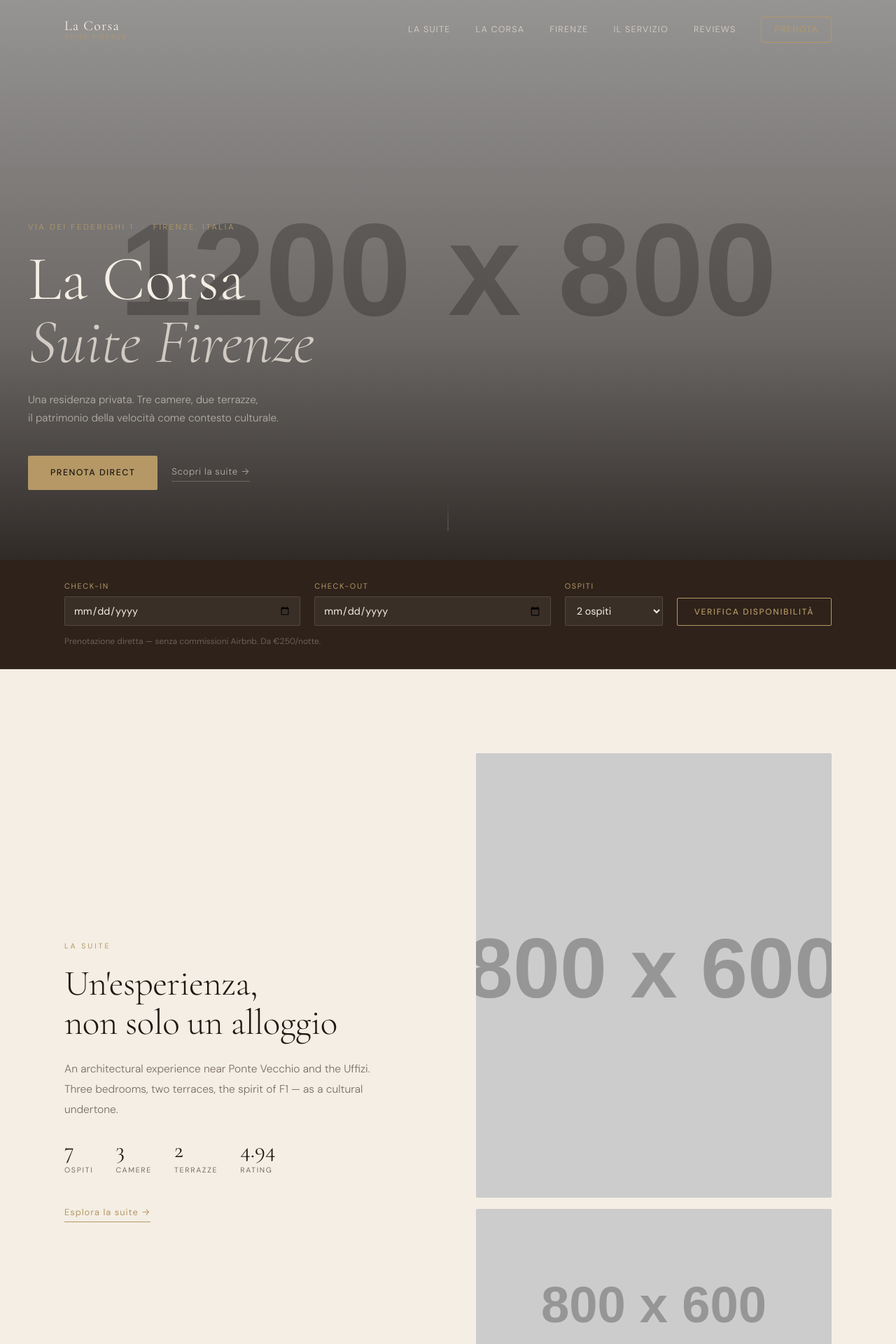
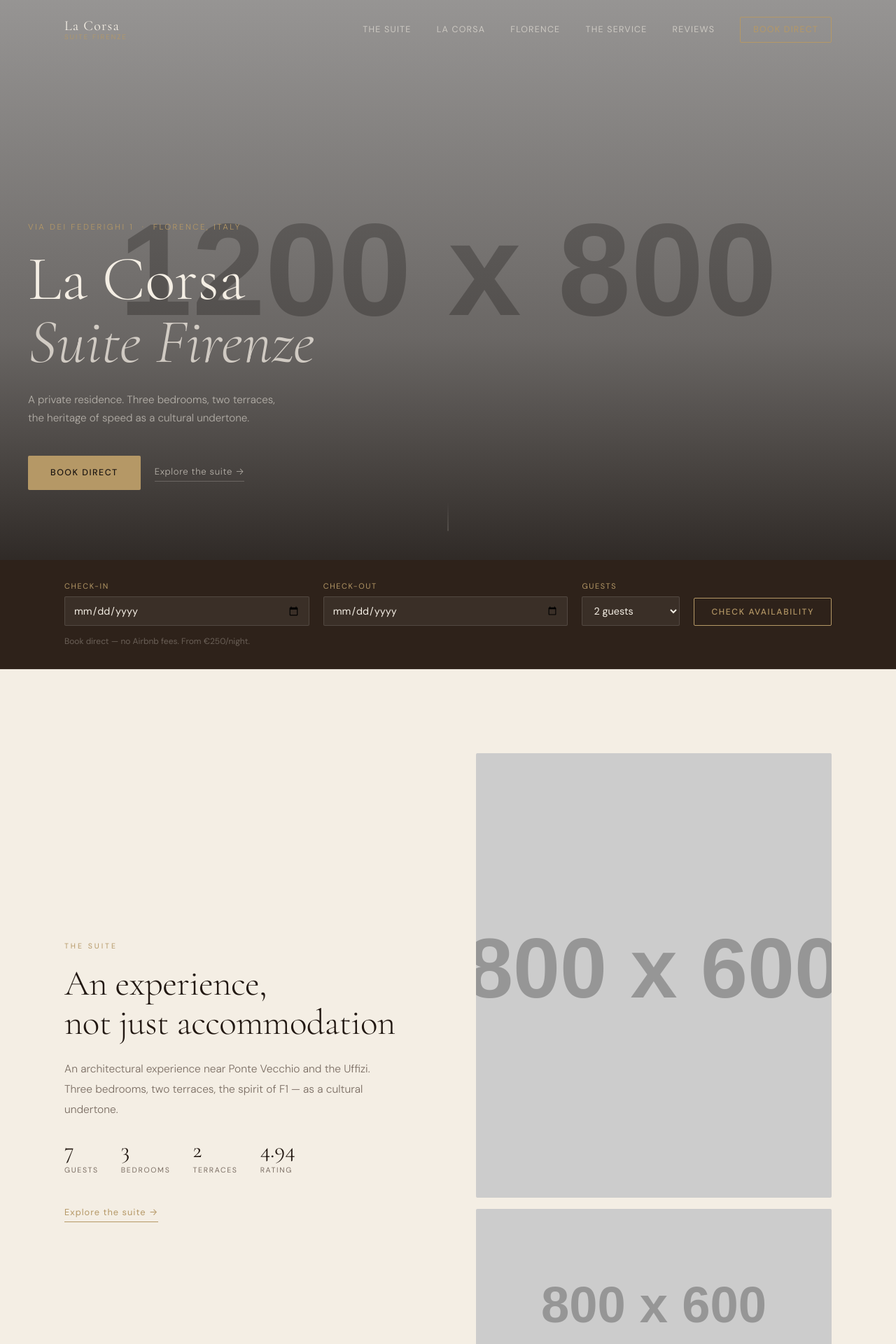
Before and after one commit to reel2map/VoxPoint, a FastAPI app: page / in a window 1280 px wide. Shown: the top 1920 px of the page at 70% size. Run offline with FastAPI, Linux system fonts and the light colour scheme; grey boxes labelled with a size stand in for pictures from a placeholder-image service; some libraries are stand-ins or nearby versions.

Commit message:
fix: switch all UI text to English
Replace Italian copy with English throughout home.html and base.html.
Brand names (La Corsa, Suite Firenze, Firenze) remain as proper nouns.

https://claude.ai/code/session_014UvxTszM6cQo2r6rA7AkBH

```diff
--- a/agentstay/api/templates/base.html
+++ b/agentstay/api/templates/base.html
@@ -57,12 +57,12 @@
         <span class="logo-suite">Suite Firenze</span>
       </a>
       <nav class="nav">
-        <a href="/penthouse-florence">La Suite</a>
+        <a href="/penthouse-florence">The Suite</a>
         <a href="/#la-corsa">La Corsa</a>
-        <a href="/#firenze">Firenze</a>
-        <a href="/#servizio">Il Servizio</a>
+        <a href="/#firenze">Florence</a>
+        <a href="/#servizio">The Service</a>
         <a href="/reviews">Reviews</a>
-        <a href="/book" class="nav-book">Prenota</a>
+        <a href="/book" class="nav-book">Book Direct</a>
       </nav>
       <button class="nav-toggle" aria-label="Menu">
         <span></span><span></span><span></span>
@@ -79,7 +79,7 @@
       <div class="footer-top">
         <div class="footer-brand">
           <div class="footer-logo">La Corsa<br><em>Suite Firenze</em></div>
-          <p class="footer-address">Via dei Federighi 1<br>50123 Firenze, Italia</p>
+          <p class="footer-address">Via dei Federighi 1<br>50123 Florence, Italy</p>
         </div>
         <div class="footer-contact">
           <a href="tel:+393311385266">+39 331 138 5266</a>
@@ -87,17 +87,17 @@
           <a href="mailto:pent.house.f1.florence@gmail.com">pent.house.f1.florence@gmail.com</a>
         </div>
         <div class="footer-nav">
-          <a href="/penthouse-florence">La Suite</a>
-          <a href="/availability">Disponibilità</a>
-          <a href="/reviews">Recensioni</a>
-          <a href="/location">Posizione</a>
-          <a href="/book">Prenota Direct</a>
-          <a href="/contact">Contatti</a>
+          <a href="/penthouse-florence">The Suite</a>
+          <a href="/availability">Availability</a>
+          <a href="/reviews">Reviews</a>
+          <a href="/location">Location</a>
+          <a href="/book">Book Direct</a>
+          <a href="/contact">Contact</a>
           <a href="/faq">FAQ</a>
         </div>
         <div class="footer-nav">
-          <a href="/blog">Editoriale</a>
-          <a href="/booking-policies">Politiche</a>
+          <a href="/blog">Editorial</a>
+          <a href="/booking-policies">Policies</a>
           <a href="{{ property.airbnb_url }}" target="_blank" rel="noopener">Airbnb</a>
           <a href="/api">API</a>
           <a href="/sitemap.xml">Sitemap</a>
--- a/agentstay/api/templates/home.html
+++ b/agentstay/api/templates/home.html
@@ -45,12 +45,12 @@
   <div class="hero-bg" style="background-image: url('{{ property.photos[0].url }}');"></div>
   <div class="hero-overlay"></div>
   <div class="hero-content">
-    <p class="hero-eyebrow">Via dei Federighi 1 &nbsp;·&nbsp; Firenze, Italia</p>
+    <p class="hero-eyebrow">Via dei Federighi 1 &nbsp;·&nbsp; Florence, Italy</p>
     <h1 class="hero-title">La Corsa<br><em>Suite Firenze</em></h1>
-    <p class="hero-sub">Una residenza privata. Tre camere, due terrazze,<br>il patrimonio della velocità come contesto culturale.</p>
+    <p class="hero-sub">A private residence. Three bedrooms, two terraces,<br>the heritage of speed as a cultural undertone.</p>
     <div class="hero-actions">
-      <a href="/book" class="btn-hero-primary">Prenota direct</a>
-      <a href="/penthouse-florence" class="btn-hero-ghost">Scopri la suite →</a>
+      <a href="/book" class="btn-hero-primary">Book direct</a>
+      <a href="/penthouse-florence" class="btn-hero-ghost">Explore the suite →</a>
     </div>
   </div>
   <div class="hero-scroll-hint">
@@ -73,16 +73,16 @@
         <input type="date" name="check_out" required>
       </div>
       <div class="bfield bfield-sm">
-        <label>Ospiti</label>
+        <label>Guests</label>
         <select name="guests">
           {% for i in range(1, 8) %}
-          <option value="{{ i }}" {% if i == 2 %}selected{% endif %}>{{ i }}{% if i == 1 %} ospite{% else %} ospiti{% endif %}</option>
+          <option value="{{ i }}" {% if i == 2 %}selected{% endif %}>{{ i }} guest{{ 's' if i > 1 else '' }}</option>
           {% endfor %}
         </select>
       </div>
-      <button type="submit" class="btn-search">Verifica disponibilità</button>
+      <button type="submit" class="btn-search">Check availability</button>
     </form>
-    <p class="booking-note">Prenotazione diretta — senza commissioni Airbnb. Da €{{ property.pricing.seasons[0].per_night }}/notte.</p>
+    <p class="booking-note">Book direct — no Airbnb fees. From €{{ property.pricing.seasons[0].per_night }}/night.</p>
   </div>
 </section>
 
@@ -93,16 +93,16 @@
   <div class="container">
     <div class="editorial-grid editorial-img-right">
       <div class="editorial-text">
-        <p class="editorial-label">La Suite</p>
-        <h2 class="editorial-heading">Un'esperienza,<br>non solo un alloggio</h2>
+        <p class="editorial-label">The Suite</p>
+        <h2 class="editorial-heading">An experience,<br>not just accommodation</h2>
         <p class="editorial-body">{{ property.subtitle }}</p>
         <ul class="suite-facts">
-          <li><span class="fact-num">{{ property.capacity.max_guests }}</span><span class="fact-lbl">Ospiti</span></li>
-          <li><span class="fact-num">{{ property.capacity.bedrooms }}</span><span class="fact-lbl">Camere</span></li>
-          <li><span class="fact-num">2</span><span class="fact-lbl">Terrazze</span></li>
+          <li><span class="fact-num">{{ property.capacity.max_guests }}</span><span class="fact-lbl">Guests</span></li>
+          <li><span class="fact-num">{{ property.capacity.bedrooms }}</span><span class="fact-lbl">Bedrooms</span></li>
+          <li><span class="fact-num">2</span><span class="fact-lbl">Terraces</span></li>
           <li><span class="fact-num">{{ property.trust.overall }}</span><span class="fact-lbl">Rating</span></li>
         </ul>
-        <a href="/penthouse-florence" class="editorial-link">Esplora la suite →</a>
+        <a href="/penthouse-florence" class="editorial-link">Explore the suite →</a>
       </div>
       <div class="editorial-visual">
         <div class="editorial-img-wrap">
@@ -128,7 +128,7 @@
     {% endfor %}
   </div>
   <div class="container mosaic-cta">
-    <a href="/penthouse-florence" class="editorial-link-sm">Tutte le foto →</a>
+    <a href="/penthouse-florence" class="editorial-link-sm">All photos →</a>
   </div>
 </section>
 
@@ -145,12 +145,12 @@
       </div>
       <div class="editorial-text">
         <p class="editorial-label editorial-label-red">La Corsa</p>
-        <h2 class="editorial-heading">La velocità<br>come cultura</h2>
-        <p class="editorial-body">F1 non è decorazione — è contesto. L'estetica della disciplina, della concentrazione, della precisione assoluta. Archivio visivo, texture di metallo e gomma, lo sguardo del pilota nel momento prima dello scatto.</p>
-        <p class="editorial-body">Non caos. Non rumore. <em>Controllo.</em></p>
+        <h2 class="editorial-heading">Speed as<br>culture</h2>
+        <p class="editorial-body">F1 is not decoration — it's context. The aesthetic of discipline, concentration, absolute precision. Archive visuals, textures of metal and rubber, a driver's gaze in the moment before the start.</p>
+        <p class="editorial-body">Not chaos. Not noise. <em>Control.</em></p>
         <div class="corsa-detail">
           <span class="corsa-line"></span>
-          <span class="corsa-caption">Ferrari. Velocità. Firenze.</span>
+          <span class="corsa-caption">Ferrari. Speed. Florence.</span>
         </div>
       </div>
     </div>
@@ -164,9 +164,9 @@
   <div class="container">
     <div class="editorial-grid editorial-img-right">
       <div class="editorial-text">
-        <p class="editorial-label">Firenze</p>
-        <h2 class="editorial-heading">La città come<br>contesto culturale</h2>
-        <p class="editorial-body">Firenze non è uno sfondo turistico — è la continuazione dell'estetica dello spazio. Frammenti architettonici, strade strette, la luce calda del tramonto, scultura oltre il vetro.</p>
+        <p class="editorial-label">Florence</p>
+        <h2 class="editorial-heading">The city as<br>cultural context</h2>
+        <p class="editorial-body">Florence is not a tourist backdrop — it is the continuation of the space's own aesthetic. Architectural fragments, narrow streets, warm evening light, sculpture behind glass.</p>
         <ul class="landmark-list">
           {% for lm in property.landmarks %}
           <li>
@@ -175,7 +175,7 @@
           </li>
           {% endfor %}
         </ul>
-        <a href="/location" class="editorial-link">Esplora la posizione →</a>
+        <a href="/location" class="editorial-link">Explore the location →</a>
       </div>
       <div class="editorial-visual">
         <div class="editorial-img-wrap">
@@ -198,30 +198,30 @@
 <section class="editorial-section editorial-mid" id="servizio">
   <div class="container">
     <div class="servizio-header">
-      <p class="editorial-label">Il Servizio</p>
-      <h2 class="editorial-heading editorial-heading-center">Cura come artigianato</h2>
-      <p class="editorial-body editorial-body-center">Non assistenza generica. Attenzione ai dettagli — un gesto discreto, una porta aperta al momento giusto, la conoscenza profonda della città.</p>
+      <p class="editorial-label">The Service</p>
+      <h2 class="editorial-heading editorial-heading-center">Care as craft</h2>
+      <p class="editorial-body editorial-body-center">Not generic assistance. Attention to detail — a quiet gesture, a door opened at the right moment, a deep knowledge of the city.</p>
     </div>
     <div class="servizio-grid">
       <div class="servizio-card">
         <div class="servizio-icon">◈</div>
-        <h3>Check-in personale</h3>
-        <p>L'host vi accoglie in persona. Nessun codice, nessuna serratura digitale. Un'accoglienza reale.</p>
+        <h3>Personal check-in</h3>
+        <p>Your host meets you in person. No key codes, no digital locks. A real welcome.</p>
       </div>
       <div class="servizio-card">
         <div class="servizio-icon">◈</div>
-        <h3>Raccomandazioni curate</h3>
-        <p>Ristoranti, botteghe, cantine — non guide turistiche, ma luoghi che conoscono i residenti.</p>
+        <h3>Curated recommendations</h3>
+        <p>Restaurants, artisan workshops, wine cellars — not tourist guides, but places residents know.</p>
       </div>
       <div class="servizio-card">
         <div class="servizio-icon">◈</div>
-        <h3>Flessibilità</h3>
-        <p>Orari, transfer, esigenze particolari. La prenotazione diretta permette un servizio su misura.</p>
+        <h3>Flexibility</h3>
+        <p>Schedules, transfers, special needs. Booking direct means service tailored to you.</p>
       </div>
       <div class="servizio-card">
         <div class="servizio-icon">◈</div>
-        <h3>Risposta diretta</h3>
-        <p>Nessun intermediario. Chiamate o scrivete — risposta nelle ore, non nei giorni.</p>
+        <h3>Direct response</h3>
+        <p>No intermediary. Call or write — response in hours, not days.</p>
       </div>
     </div>
   </div>
@@ -233,9 +233,9 @@
 <section class="editorial-section editorial-light">
   <div class="container">
     <div class="reviews-header">
-      <p class="editorial-label">Recensioni</p>
+      <p class="editorial-label">Reviews</p>
       <h2 class="editorial-heading">{{ property.trust.overall }}<em>/5</em></h2>
-      <p class="reviews-count">{{ property.trust.total_reviews }} recensioni verificate &middot; Airbnb</p>
+      <p class="reviews-count">{{ property.trust.total_reviews }} verified reviews &middot; Airbnb</p>
     </div>
     <div class="reviews-grid">
       {% for review in property.trust.reviews %}
@@ -249,7 +249,7 @@
       {% endfor %}
     </div>
     <p class="reviews-link-wrap">
-      <a href="/reviews" class="editorial-link">Tutte le recensioni →</a>
+      <a href="/reviews" class="editorial-link">All reviews →</a>
     </p>
   </div>
 </section>
@@ -259,20 +259,20 @@
      ══════════════════════════════════════════ -->
 <section class="editorial-section editorial-dark pricing-section">
   <div class="container">
-    <p class="editorial-label editorial-label-subtle">Prezzi</p>
-    <h2 class="editorial-heading">Trasparenza totale.<br>Nessun sovrapprezzo.</h2>
-    <p class="editorial-body">Prenotate direttamente e risparmiate le commissioni di piattaforma (15–20%). Stesso appartamento, stesso host, prezzo reale.</p>
+    <p class="editorial-label editorial-label-subtle">Pricing</p>
+    <h2 class="editorial-heading">Complete transparency.<br>No platform markup.</h2>
+    <p class="editorial-body">Book direct and save the platform surcharge (15–20%). Same apartment, same host, real price.</p>
     <div class="pricing-grid">
       {% for season in property.pricing.seasons %}
       <div class="price-card">
         <div class="price-season">{{ season.label }}</div>
-        <div class="price-amount">€{{ season.per_night }}<span>/notte</span></div>
+        <div class="price-amount">€{{ season.per_night }}<span>/night</span></div>
         <div class="price-months">{{ season.months }}</div>
       </div>
       {% endfor %}
     </div>
-    <p class="pricing-note">+ Pulizie €{{ property.pricing.cleaning_fee }} · Min {{ property.pricing.min_nights }} notti · Sconto settimanale {{ property.pricing.discounts[0].percent }}%</p>
-    <a href="/availability" class="btn-hero-primary" style="margin-top:32px; display:inline-block;">Verifica il prezzo per le tue date</a>
+    <p class="pricing-note">+ Cleaning €{{ property.pricing.cleaning_fee }} · Min {{ property.pricing.min_nights }} nights · Weekly discount {{ property.pricing.discounts[0].percent }}%</p>
+    <a href="/availability" class="btn-hero-primary" style="margin-top:32px; display:inline-block;">Get exact price for your dates</a>
   </div>
 </section>
 
@@ -282,8 +282,8 @@
 {% if articles %}
 <section class="editorial-section editorial-warm">
   <div class="container">
-    <p class="editorial-label">Editoriale</p>
-    <h2 class="editorial-heading">Firenze — guide e prospettive</h2>
+    <p class="editorial-label">Editorial</p>
+    <h2 class="editorial-heading">Florence — guides &amp; perspectives</h2>
     <div class="blog-editorial-grid">
       {% for article in articles %}
       <div class="blog-editorial-card">
@@ -294,7 +294,7 @@
           <p class="blog-tag">{{ article.read_minutes }} min</p>
           <h3 class="blog-editorial-title"><a href="/blog/{{ article.slug }}">{{ article.title }}</a></h3>
           <p class="blog-editorial-excerpt">{{ article.excerpt }}</p>
-          <a href="/blog/{{ article.slug }}" class="editorial-link-sm">Leggi →</a>
+          <a href="/blog/{{ article.slug }}" class="editorial-link-sm">Read →</a>
         </div>
       </div>
       {% endfor %}
@@ -309,12 +309,12 @@
 <section class="cta-final">
   <div class="cta-final-bg"></div>
   <div class="container cta-final-inner">
-    <p class="editorial-label editorial-label-subtle">Prenotazione</p>
-    <h2 class="cta-final-heading">Pronti per Firenze?</h2>
-    <p class="cta-final-sub">Prenotate La Corsa Suite direttamente — senza intermediari, senza sorprese.</p>
+    <p class="editorial-label editorial-label-subtle">Booking</p>
+    <h2 class="cta-final-heading">Ready for Florence?</h2>
+    <p class="cta-final-sub">Book La Corsa Suite directly — no intermediaries, no surprises.</p>
     <div class="cta-final-actions">
-      <a href="/book" class="btn-hero-primary">Prenota la suite</a>
-      <a href="/contact" class="btn-hero-ghost">Contatta l'host →</a>
+      <a href="/book" class="btn-hero-primary">Book the suite</a>
+      <a href="/contact" class="btn-hero-ghost">Contact the host →</a>
     </div>
     <p class="cta-final-contact">
       <a href="tel:+393311385266">+39 331 138 5266</a>
```
